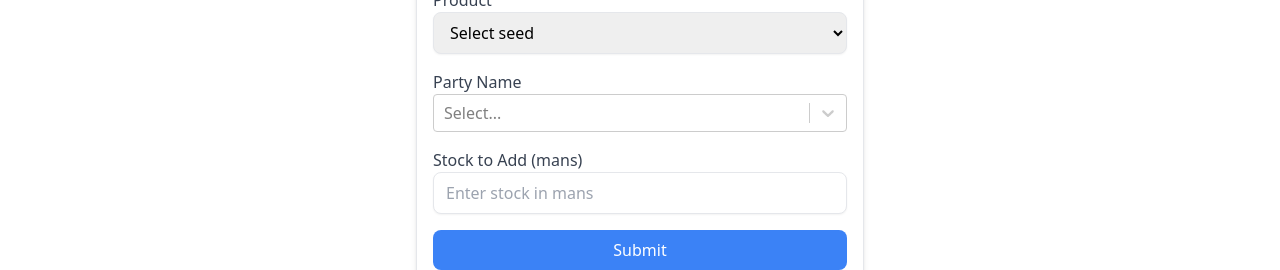
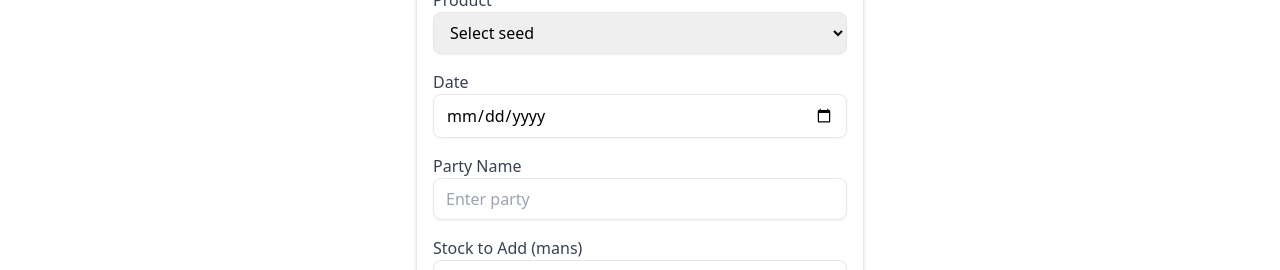
Before and after one commit to ma-wais/oil, a React (Vite) app: page /stock-update in a window 1280 px wide. Shown: the part 161-431 px from the top of the page. Built offline with nearby package versions, Linux system fonts and the light colour scheme; no server answers; sample sign-in values are in the browser's storage.

Commit message:
stock edits

```diff
--- a/src/pages/UpdateStock.jsx
+++ b/src/pages/UpdateStock.jsx
@@ -1,38 +1,40 @@
-import React, { useEffect, useState } from 'react';
-import axios from 'axios';
-import { server } from '../App';
-import Select from 'react-select';
+import React, { useEffect, useState } from "react";
+import axios from "axios";
+import { server } from "../App";
+import Select from "react-select";
 
-const UpdateStock = ({  }) => {
-  const [product, setProduct] = useState('');
-  const [stockInKg, setStockInKg] = useState('');
-  const [message, setMessage] = useState('');
+const UpdateStock = ({}) => {
+  const [product, setProduct] = useState("");
+  const [stockInKg, setStockInKg] = useState("");
+  const [message, setMessage] = useState("");
   const [selectedParty, setSelectedParty] = useState(null);
-  const [contacts, setContacts] = useState([]);
+  const [date, setDate] = useState("");
+  // const [contacts, setContacts] = useState([]);
 
-  useEffect(() => {
-    fetchContacts();
-  }, []);
+  // useEffect(() => {
+  //   fetchContacts();
+  // }, []);
 
-  const fetchContacts = async () => {
-    try {
-      const response = await axios.get(`${server}/contact`);
-      setContacts(response.data);
-    } catch (error) {
-      console.error("Error fetching contacts:", error);
-    }
-  };
+  // const fetchContacts = async () => {
+  //   try {
+  //     const response = await axios.get(`${server}/contact`);
+  //     setContacts(response.data);
+  //   } catch (error) {
+  //     console.error("Error fetching contacts:", error);
+  //   }
+  // };
 
   const handleSubmit = async (e) => {
     e.preventDefault();
     try {
       const response = await axios.put(`${server}/stock/${product}`, {
         stockInKg,
-        partyName: selectedParty?.value,
+        partyName: selectedParty,
+        date,
       });
-      setMessage('Stock updated successfully');
+      setMessage("Stock updated successfully");
     } catch (error) {
-      setMessage(error.response?.data?.message || 'Error updating stock');
+      setMessage(error.response?.data?.message || "Error updating stock");
     }
   };
 
@@ -42,7 +44,7 @@ const UpdateStock = ({  }) => {
       <form onSubmit={handleSubmit}>
         <div className="mb-4">
           <label className="block text-gray-700">Product</label>
-           <select
+          <select
             value={product}
             onChange={(e) => setProduct(e.target.value)}
             className="w-full px-3 py-2 border rounded-lg shadow-sm focus:outline-none focus:ring focus:border-blue-300"
@@ -54,8 +56,17 @@ const UpdateStock = ({  }) => {
           </select>
         </div>
         <div className="mb-4">
+          <label className="block text-gray-700">Date</label>
+          <input
+            type="date"
+            value={date}
+            onChange={(e) => setDate(e.target.value)}
+            className="w-full px-3 py-2 border rounded-lg shadow-sm focus:outline-none focus:ring focus:border-blue-300"
+          />
+        </div>
+        <div className="mb-4">
           <label className="block text-gray-700">Party Name</label>
-          <Select
+          {/* <Select
             options={contacts.map((c) => ({
               value: c.name,
               label: `${c.name}`
@@ -63,6 +74,13 @@ const UpdateStock = ({  }) => {
             onChange={setSelectedParty}
             value={selectedParty}
             className="w-full"
+          /> */}
+          <input
+            type="text"
+            placeholder="Enter party"
+            name="party"
+            onChange={(e) => setSelectedParty(e.target.value)}
+            className="w-full px-3 py-2 border rounded-lg shadow-sm focus:outline-none focus:ring focus:border-blue-300"
           />
         </div>
         <div className="mb-4">
```
